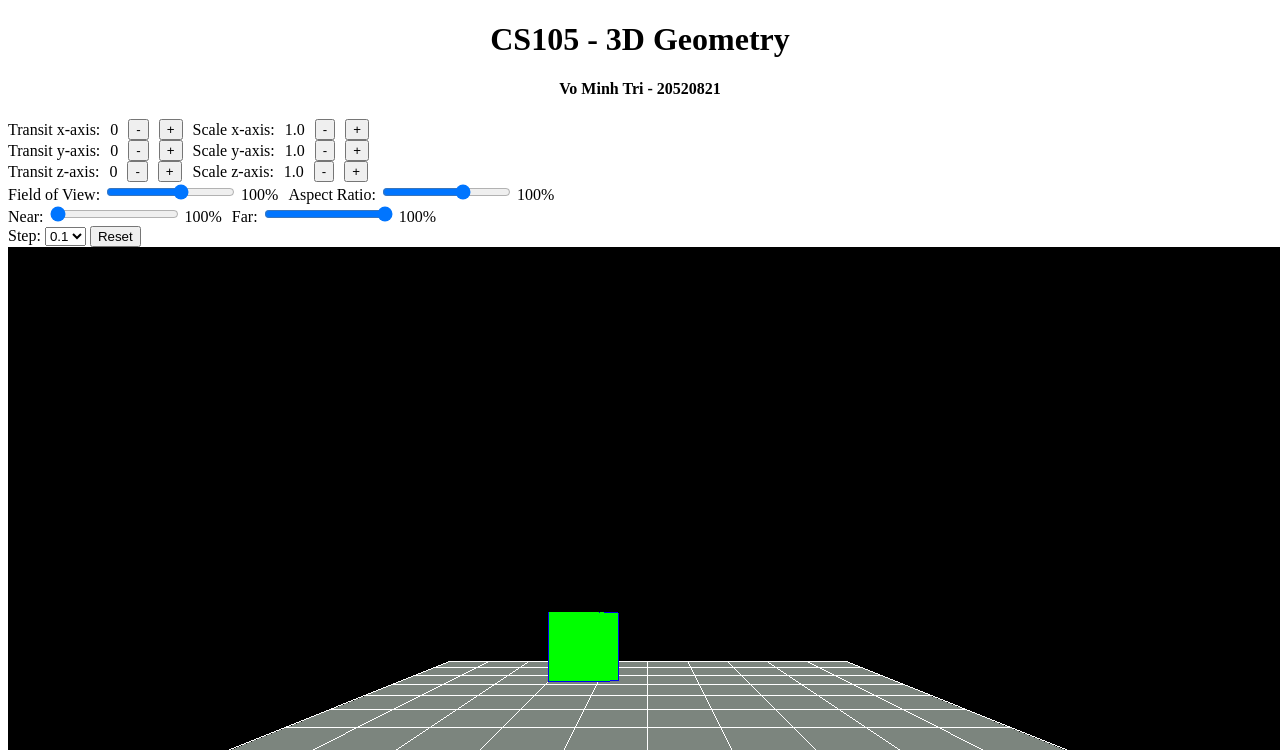
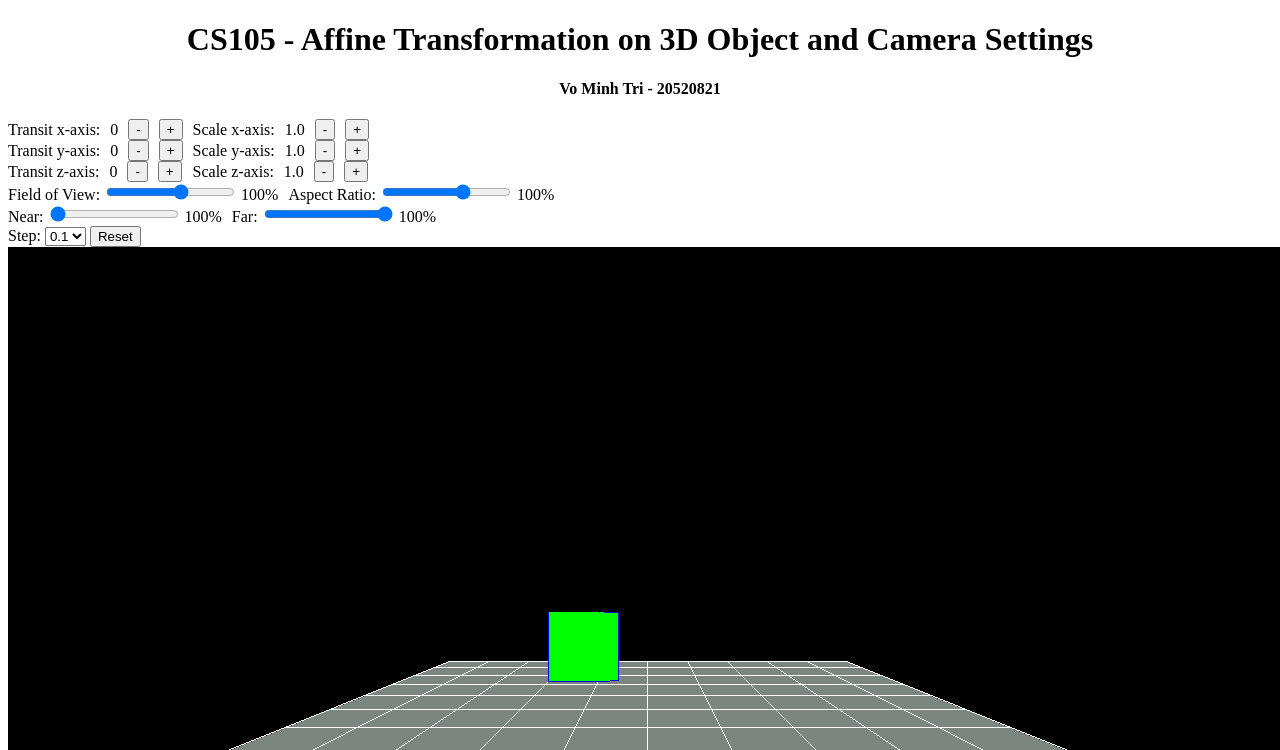
Before and after one commit to trivm12/CS105.O22.KHCL, a plain HTML site: page lab4/main.html in a window 1280 px wide. Shown: the top 750 px of the page. Drawn offline with nearby package versions, Linux system fonts and the light colour scheme.

Commit message:
Done lab04

```diff
--- a/lab4/main.html
+++ b/lab4/main.html
@@ -17,7 +17,10 @@
 <body>
     <div class="container">
         <div class="heading">
-            <h1 class="text-align-center">CS105 - 3D Geometry</h1>
+            <h1 class="text-align-center">
+                CS105 - Affine Transformation on 3D Object
+                and Camera Settings
+            </h1>
             <h4 class="text-align-center">Vo Minh Tri - 20520821</h4>
         </div>
         <div id="properties_object" class="horizontal-container">
```
